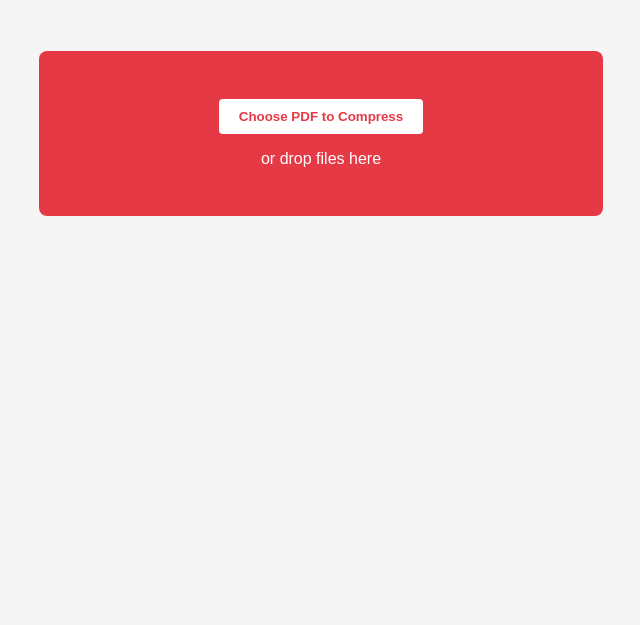
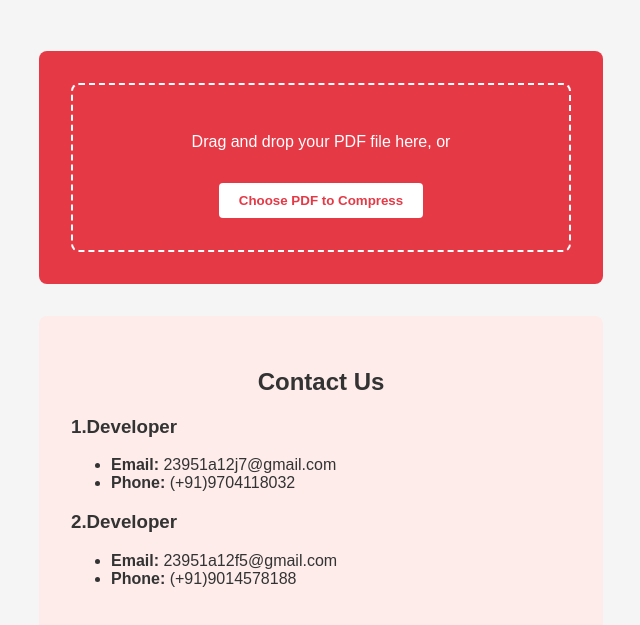
Before and after one commit to shrijeetkushle/pdfcompressor, a plain HTML site: page index.html in a window 1280 px wide. Shown: the part 61-686 px from the top of the page, without its empty margins (319-959 px from the left). Drawn offline with Linux system fonts and the light colour scheme.

Commit message:
Update index.html

```diff
--- a/index.html
+++ b/index.html
@@ -24,6 +24,13 @@
       width: 80%;
       max-width: 500px;
       margin-top: 2rem;
+      position: relative;
+    }
+    .drop-area {
+      border: 2px dashed #fff;
+      padding: 2rem;
+      border-radius: 8px;
+      cursor: pointer;
     }
     .upload-button {
       background-color: #fff;
@@ -70,15 +77,43 @@
       color: #555;
       font-size: 0.9rem;
     }
+
+    /* Contact Us Section Styling */
+    .contact-section {
+      background-color: #fdecea;
+      padding: 2rem;
+      border-radius: 8px;
+      width: 80%;
+      max-width: 500px;
+      text-align: left;
+      margin-top: 2rem;
+      color: #333;
+    }
+    .contact-section h2 {
+      text-align: center;
+      font-weight: bold;
+      color: #333;
+    }
+    .contact-section p {
+      font-size: 1rem;
+      color: #333;
+      margin: 0.5rem 0;
+    }
+    .contact-section p strong {
+      color: #333;
+      margin-right: 0.5rem;
+    }
   </style>
 </head>
 <body>
 
   <h1>Compress Large PDF Files</h1>
-  <div class="upload-box">
-    <input type="file" id="fileInput" accept="application/pdf" style="display: none;">
-    <button class="upload-button" onclick="document.getElementById('fileInput').click()">Choose PDF to Compress</button>
-    <p>or drop files here</p>
+  <div class="upload-box" id="uploadBox">
+    <div class="drop-area" id="dropArea" onclick="document.getElementById('fileInput').click()">
+      <input type="file" id="fileInput" accept="application/pdf" style="display: none;">
+      <p>Drag and drop your PDF file here, or</p>
+      <button class="upload-button">Choose PDF to Compress</button>
+    </div>
   </div>
 
   <div class="result-box" id="resultBox">
@@ -88,10 +123,26 @@
     <button class="download-button" id="downloadButton" onclick="downloadPdf()">Download</button>
   </div>
 
+  <!-- Contact Us Section -->
+  <div class="contact-section" id="contactUs">
+    <h2>Contact Us</h2>
+    <h3>1.Developer</h3>
+    <ul>
+        <li><strong>Email:</strong> 23951a12j7@gmail.com</li>
+        <li><strong>Phone:</strong> (+91)9704118032</p></li>
+    </ul>
+    <h3>2.Developer</h3>
+    <ul>
+        <li><strong>Email:</strong> 23951a12f5@gmail.com</li>
+        <li><strong>Phone:</strong> (+91)9014578188</p></li>
+    </ul>
+  </div>
+
   <script>
     let compressedPdfBytes = null;
 
     const fileInput = document.getElementById("fileInput");
+    const dropArea = document.getElementById("dropArea");
     const resultBox = document.getElementById("resultBox");
     const fileNameDisplay = document.getElementById("fileName");
     const originalSizeDisplay = document.getElementById("originalSize");
@@ -99,7 +150,25 @@
     const reductionPercentDisplay = document.getElementById("reductionPercent");
     const downloadButton = document.getElementById("downloadButton");
 
-    fileInput.addEventListener("change", async (event) => {
+    fileInput.addEventListener("change", handleFileSelect);
+    dropArea.addEventListener("dragover", (event) => {
+      event.preventDefault();
+      dropArea.classList.add('hover');
+    });
+    dropArea.addEventListener("dragleave", () => {
+      dropArea.classList.remove('hover');
+    });
+    dropArea.addEventListener("drop", (event) => {
+      event.preventDefault();
+      dropArea.classList.remove('hover');
+      const files = event.dataTransfer.files;
+      if (files.length) {
+        fileInput.files = files; // Simulate file input change event
+        handleFileSelect({ target: fileInput });
+      }
+    });
+
+    async function handleFileSelect(event) {
       const file = event.target.files[0];
       if (!file) return;
 
@@ -118,7 +187,7 @@
 
       // Show the result box
       resultBox.style.display = "block";
-    });
+    }
 
     async function compressLargePdf(file) {
       const pdfDoc = await PDFLib.PDFDocument.load(await file.arrayBuffer());
```
